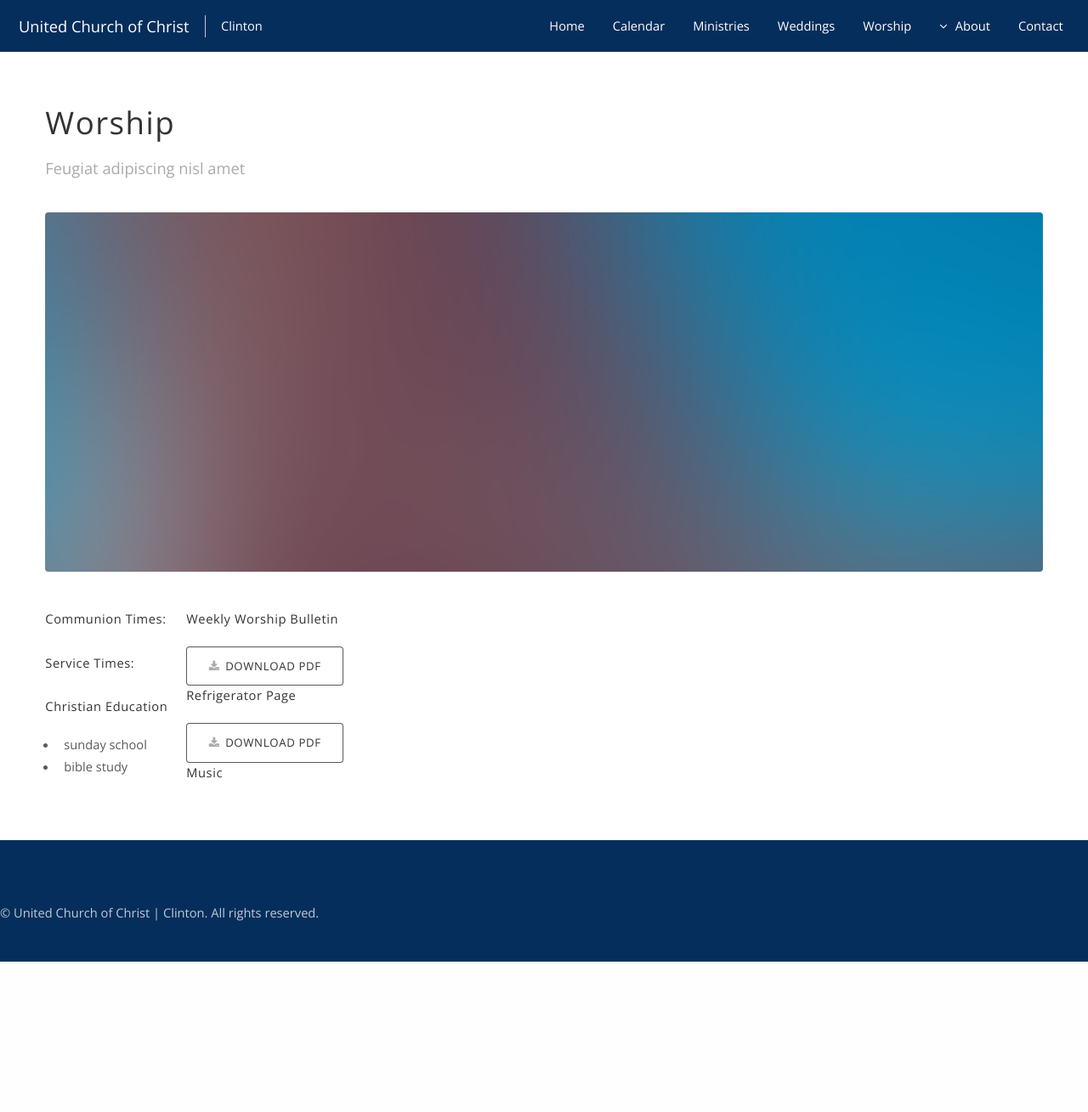
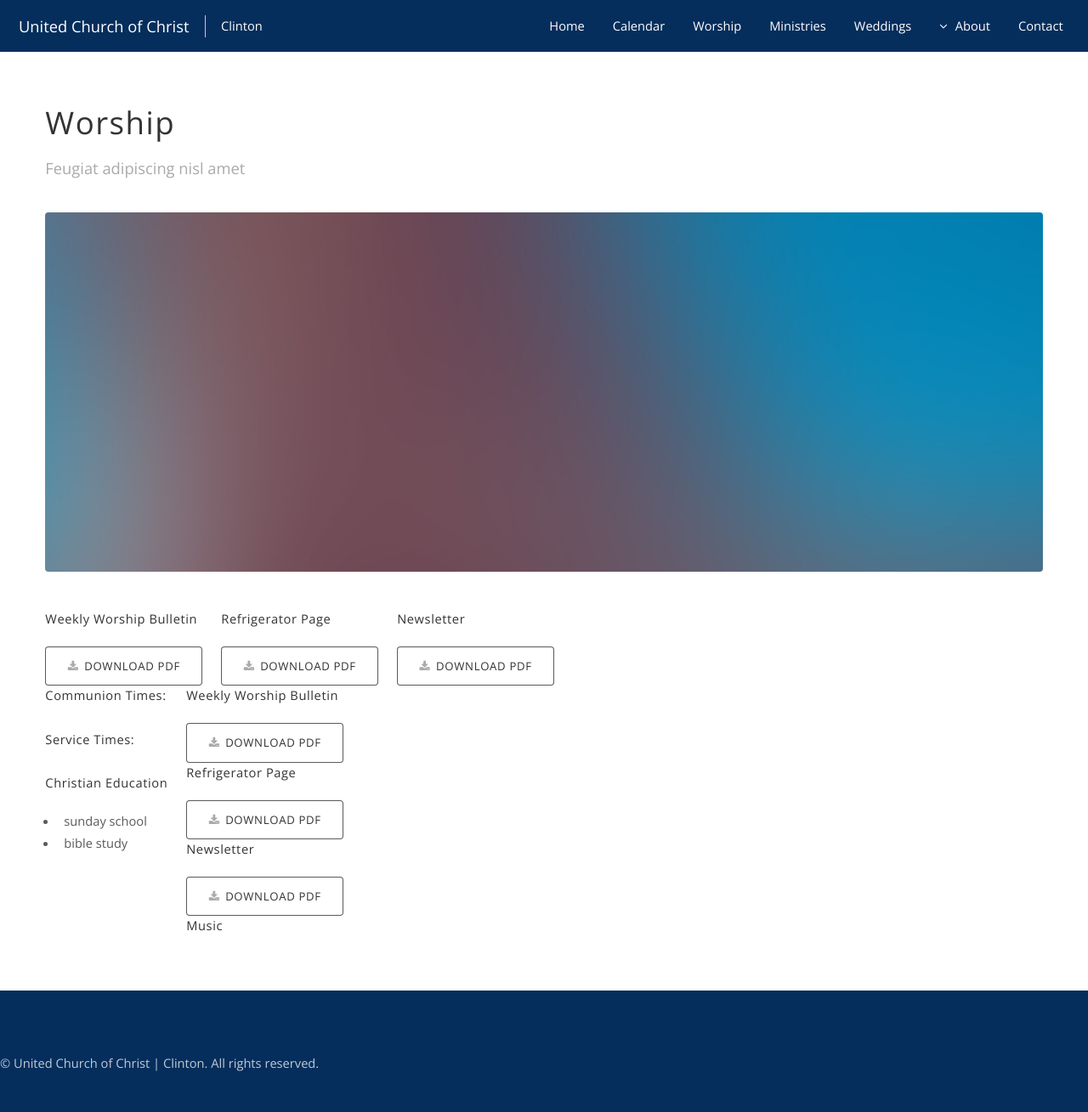
Before and after one commit to metasci/prototype-1, a Node project: template resources/views/pages/public/worship.hbs in a window 1280 px wide. Shown: the whole page at 85% size. Before the commit the page ends 1132 px from the top, so only its background shows below. Run offline with Node 20 templates, Linux system fonts and the light colour scheme; the template is opened without the code that fills it, so the values that code supplies are empty; some libraries are stand-ins or nearby versions.

Commit message:
rearranged navbar

```diff
--- a/app/http/controllers/public/Worship.js
+++ b/app/http/controllers/public/Worship.js
@@ -10,7 +10,8 @@
 
 		res.locals.docs = {
 			bulletin: "https://www.google.com",
-			refrigerator: "https://www.stackoverflow.com"
+			refrigerator: "https://www.stackoverflow.com",
+			newsletter: "https://www.w3schools.com"
 		}
 
 		res.render('pages/public/worship');
--- a/resources/views/pages/public/worship.hbs
+++ b/resources/views/pages/public/worship.hbs
@@ -1,3 +1,12 @@
+{{#extend "styles"}}
+    <style>
+        .worship-docs {
+            background-color: blue;
+            text-align: center;
+        }
+    </style>
+{{/extend}}
+
 
 <!-- Main -->
 <section id="main" class="wrapper">
@@ -11,8 +20,22 @@
             <img src="images/pic07.jpg" alt="" />
         </a>
 
-        <div class="container">
+        <div class="container worship-docs">
+            <div class="row">
+                <div class="col">
 
+                    <h3 class="worship-label">Weekly Worship Bulletin</h3>
+                    <a href="{{docs.bulletin}}" class="button icon fa-download" target="_blank">Download PDF</a>
+                </div>
+                <div class="col">
+                    <h3 class="worship-label">Refrigerator Page</h3>
+                    <a href="{{docs.refrigerator}}" class="button icon fa-download" target="_blank">Download PDF</a>
+                </div>
+                <div class="col">
+                    <h3 class="worship-label">Newsletter</h3>
+                    <a href="{{docs.newsletter}}" class="button icon fa-download" target="_blank">Download PDF</a>
+                </div>
+            </div>
             <div class="row">
                 <div class="col worship-left-col">
 
@@ -38,7 +61,9 @@
 
                 </div>
 
+
                 <div class="col worship-right-col">
+
 
                     <h3 class="worship-label">Weekly Worship Bulletin</h3>
                     <a href="{{docs.bulletin}}" class="button icon fa-download" target="_blank">Download PDF</a>
@@ -47,6 +72,8 @@
                     <h3 class="worship-label">Refrigerator Page</h3>
                     <a href="{{docs.refrigerator}}" class="button icon fa-download" target="_blank">Download PDF</a>
 
+                    <h3 class="worship-label">Newsletter</h3>
+                    <a href="{{docs.newsletter}}" class="button icon fa-download" target="_blank">Download PDF</a>
 
                     <h3 class="worship-label">Music</h3>
 
--- a/resources/views/partials/admintopnav.hbs
+++ b/resources/views/partials/admintopnav.hbs
@@ -8,8 +8,8 @@
         <div class="navbar-nav lt-md">
             <a class="nav-item nav-link active" href="/admin">Dashboard <span class="sr-only">(current)</span></a>
             <a class="nav-item nav-link" href="/admin/homepage">Homepage</a>
+            <a class="nav-item nav-link" href="/admin/worship">Worship</a>
             <a class="nav-item nav-link" href="/admin/ministries">Ministries</a>
-            <a class="nav-item nav-link" href="/admin/worship">Worship</a>
             <a class="nav-item nav-link" href="/admin/weddings">Weddings</a>
             <a class="nav-item nav-link" href="/admin/about">About</a>
             <a class="nav-item nav-link" href="/admin/staff">Staff</a>
--- a/resources/views/partials/header.hbs
+++ b/resources/views/partials/header.hbs
@@ -10,9 +10,9 @@
 		<ul>
 			<li><a href="/">Home</a></li>
 			<li><a href="/calendar">Calendar</a></li>
+			<li><a href="/worship">Worship</a></li>
 			<li><a href="/ministries">Ministries</a></li>
 			<li><a href="/weddings">Weddings</a></li>
-			<li><a href="/worship">Worship</a></li>
 			<li>
 				<a href="/about" class="icon fa-angle-down">About</a>
 				<ul>
```
Also changed, not shown: resources/views/pages/public/contact.hbs (+15 -22 lines), resources/views/partials/adminsidenav.hbs (+6 -6 lines), resources/views/pages/public/weddings.hbs (indentation only).
